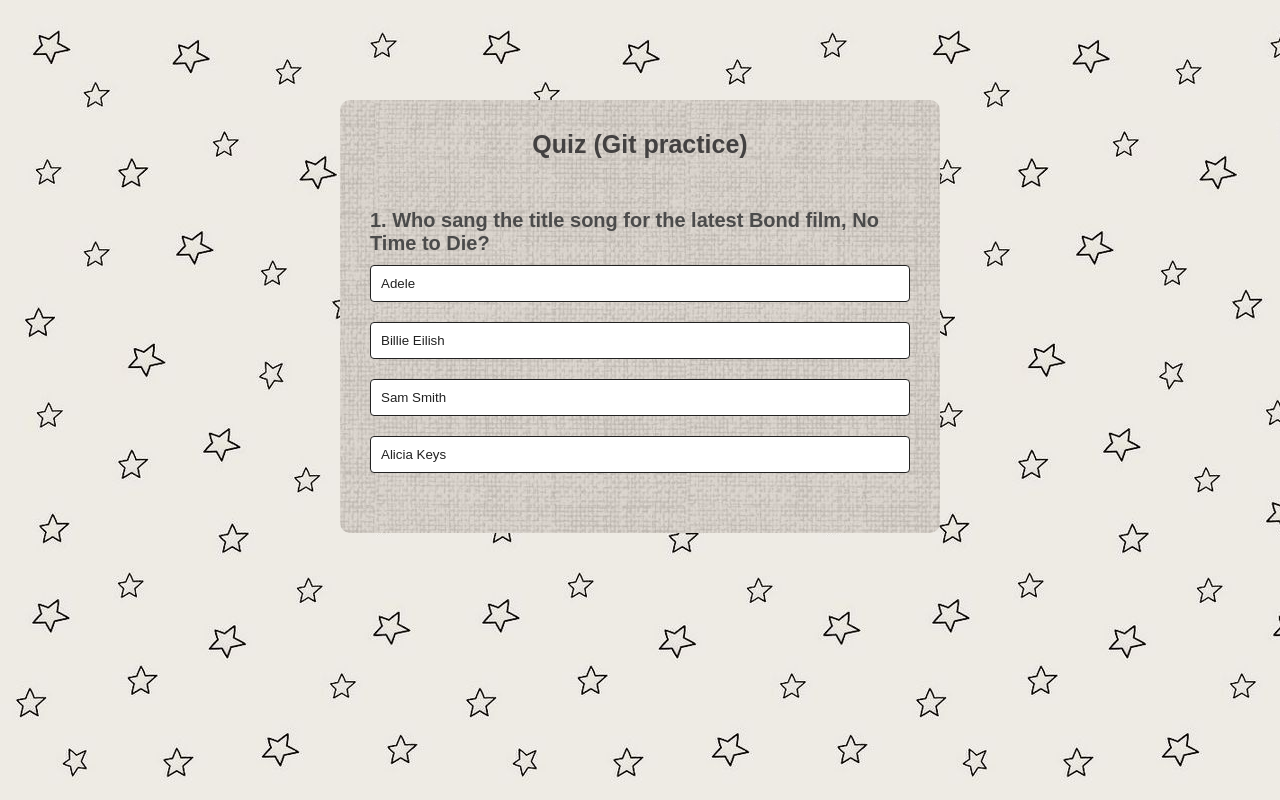
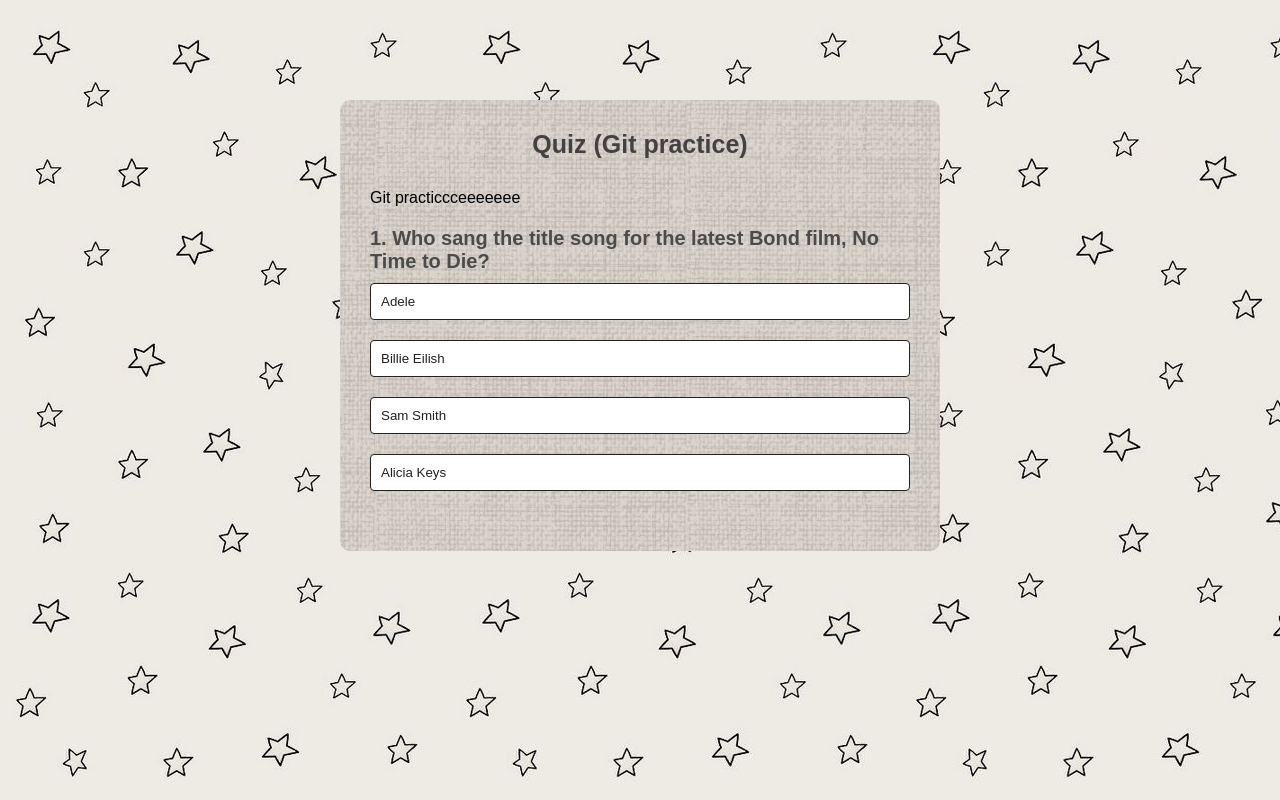
Before and after one commit to tdolkr/lab, a plain HTML site: page index.html in a window 1280 px wide. Drawn offline with Linux system fonts and the light colour scheme.

Commit message:
Added <p> line

```diff
--- a/index.html
+++ b/index.html
@@ -10,6 +10,7 @@
 <body>
     <div class="app">
         <h1>Quiz (Git practice)</h1>
+        <p>Git practiccceeeeeee</p>
         <div class="quiz">
             <h2 id="question">Question</h2>
             <div id="answer-buttons">
```
